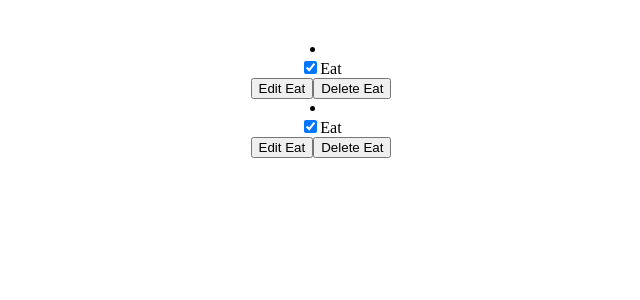
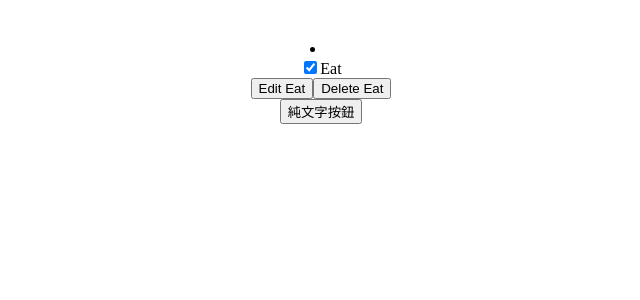
Before and after one commit to mp3Yun/react-practice, a React (Vite) app: page / in a window 1280 px wide. Shown: the top 300 px of the page, without its empty margins (319-959 px from the left). Built offline with nearby package versions, Linux system fonts and the light colour scheme.

Commit message:
add FontAwesome

```diff
--- a/package.json
+++ b/package.json
@@ -11,6 +11,9 @@
     "format": "prettier --write 'src/**/*.{js,jsx,ts,tsx,json,css,scss,html}'"
   },
   "dependencies": {
+    "@fortawesome/fontawesome-svg-core": "^6.5.2",
+    "@fortawesome/free-solid-svg-icons": "^6.5.2",
+    "@fortawesome/react-fontawesome": "^0.2.0",
     "react": "^18.2.0",
     "react-dom": "^18.2.0"
   },
--- a/src/App.tsx
+++ b/src/App.tsx
@@ -1,6 +1,7 @@
 import { useState } from 'react'
 import './App.css'
 import Todo from './components/todos/Todo'
+import TextBtn from './components/buttons/TextBtn'
 
 function App() {
   const [count, setCount] = useState(0)
@@ -10,7 +11,7 @@ function App() {
       <div>
         <Todo />
       </div>
-      <Todo />
+      <TextBtn text="純文字按鈕"></TextBtn>
     </>
   )
 }
```
Also changed, not shown: 1 other file (tests, documents, lock files or other folders).
